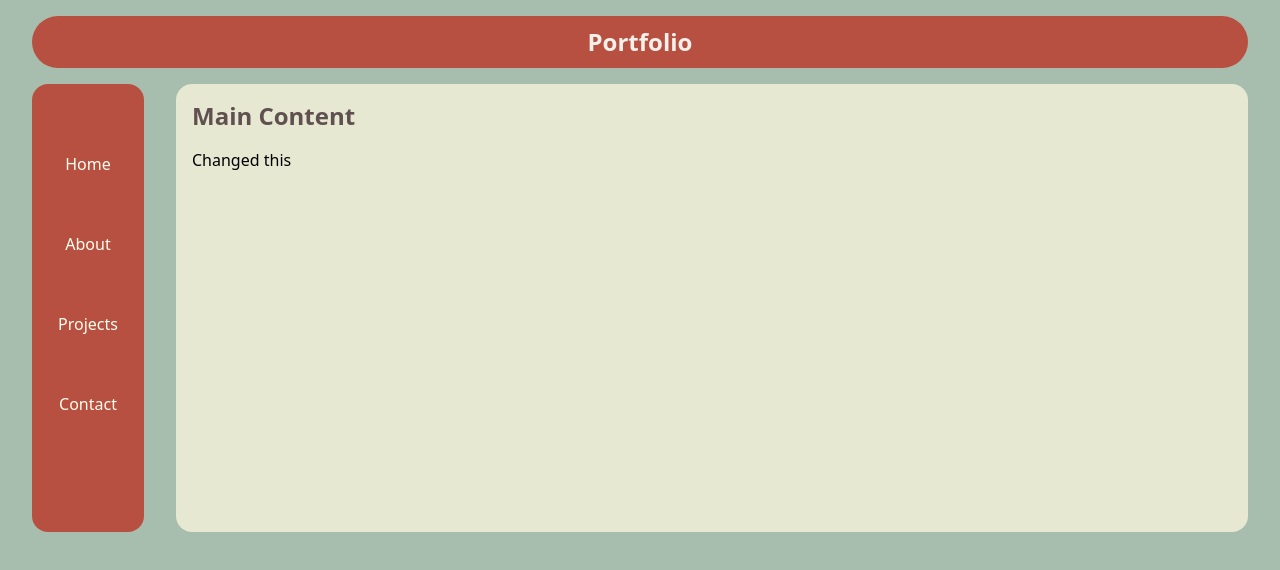
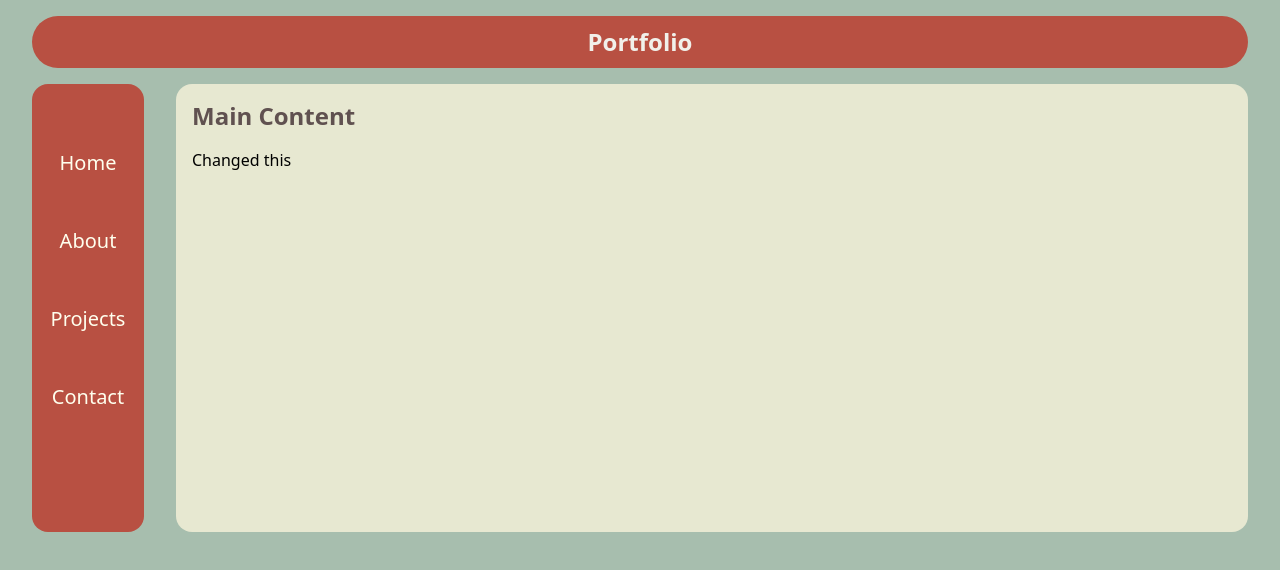
Before and after one commit to Jayraje-Shinde/PortFolio, a React (Vite) app: page / in a window 1280 px wide. Shown: the top 570 px of the page. Built offline with nearby package versions, Linux system fonts and the light colour scheme.

Commit message:
changed font size in sidebarbuttons.jsx

```diff
--- a/src/components/SidebarButtons.jsx
+++ b/src/components/SidebarButtons.jsx
@@ -2,10 +2,10 @@ import { Link } from "react-router-dom"
 export function SidebarItemsWithStyles() {
 	return (
 		<div className="my-4 h-full flex flex-col text-creamewhite items-center py-6 ">
-			<Link to="/"><div className="my-3 p-4 hover:bg-teracottabg-2  rounded-2xl">Home</div></Link>
-			<Link to="/About"><div className="my-3 p-4 hover:bg-teracottabg-2 rounded-2xl">About</div></Link>
-			<Link to="/Projects"><div className="my-3 p-4 hover:bg-teracottabg-2 rounded-2xl">Projects</div></Link>
-			<Link to="/Contact"><div className="my-3 p-4 hover:bg-teracottabg-2 rounded-2xl">Contact</div></Link>
+			<Link to="/"><div className="my-3 p-3 text-[20px] hover:bg-teracottabg-2  rounded-2xl">Home</div></Link>
+			<Link to="/About"><div className="my-3 p-3 text-[20px] hover:bg-teracottabg-2 rounded-2xl">About</div></Link>
+			<Link to="/Projects"><div className="my-3 p-3 text-[20px] hover:bg-teracottabg-2 rounded-2xl">Projects</div></Link>
+			<Link to="/Contact"><div className="my-3 p-3 text-[20px] hover:bg-teracottabg-2 rounded-2xl">Contact</div></Link>
 		</div >
 	)
 }
```
